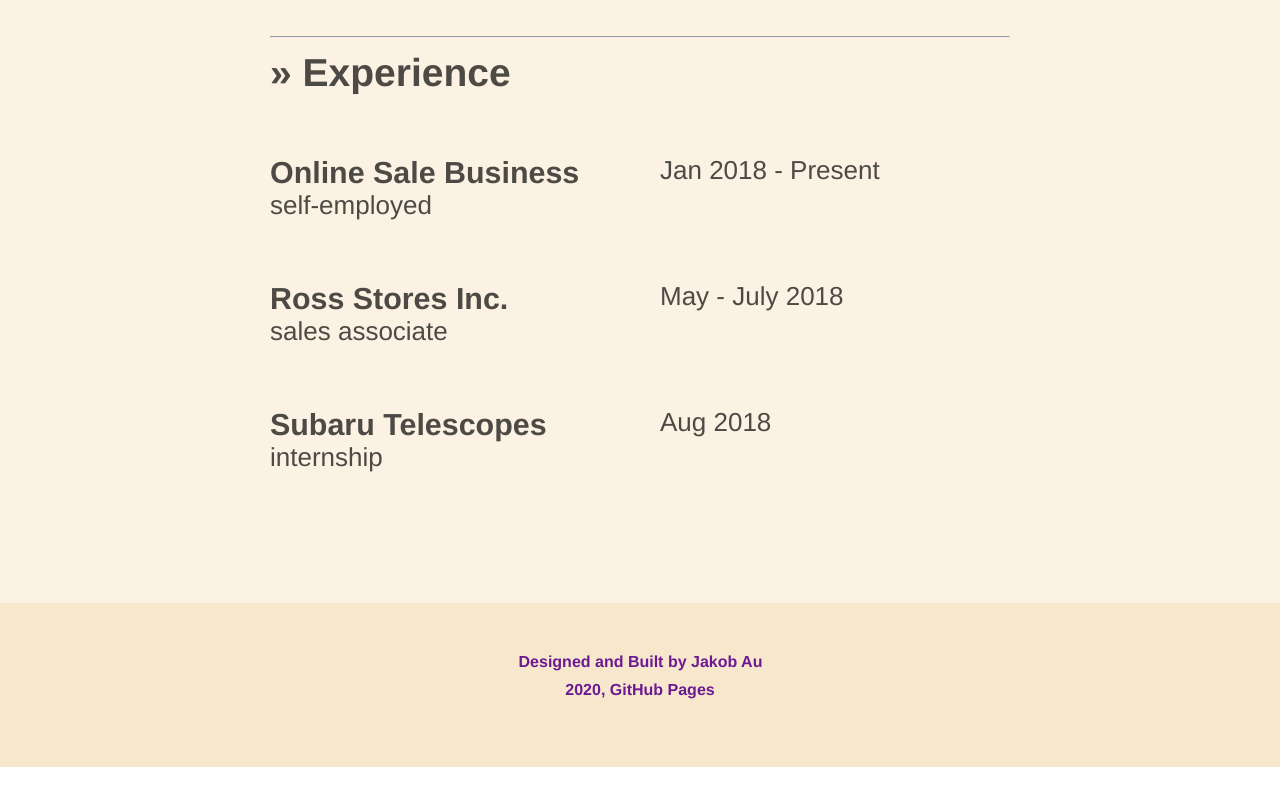
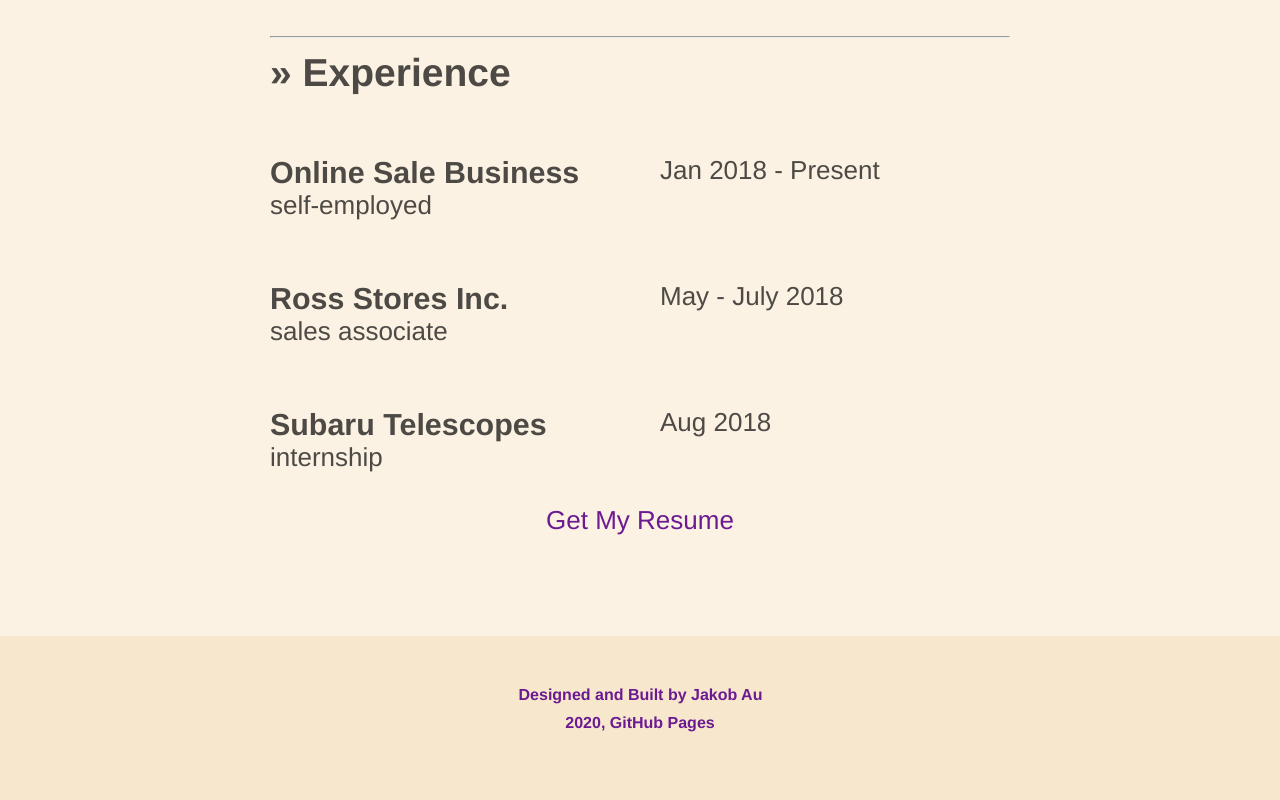
Before and after one commit to jakobau/react-personal-website, a React (Create React App) app: page / in a window 1280 px wide. Shown: the part 2055-2855 px from the top of the page. Before the commit the page ends 2822 px from the top, so only its background shows below. Built offline with nearby package versions, Linux system fonts and the light colour scheme.

Commit message:
add resume pdf link

```diff
--- a/src/App.js
+++ b/src/App.js
@@ -9,6 +9,8 @@
 import Skills from './components/skills';
 import Experience from './components/experience';
 import Footer from './components/footer';
+
+import resumePDF from './icons/software_engineer_resume.pdf';
 
 ReactGA.initialize('UA-162783096-1');
 
@@ -25,6 +27,7 @@
         <Section />
         <Skills />
         <Experience />
+        <a href={resumePDF} target="_blank" rel="noopener noreferrer">Get My Resume</a>
       </header>
       <Footer />
     </div>
```
Also changed, not shown: 1 other file (tests, documents, lock files or other folders).
